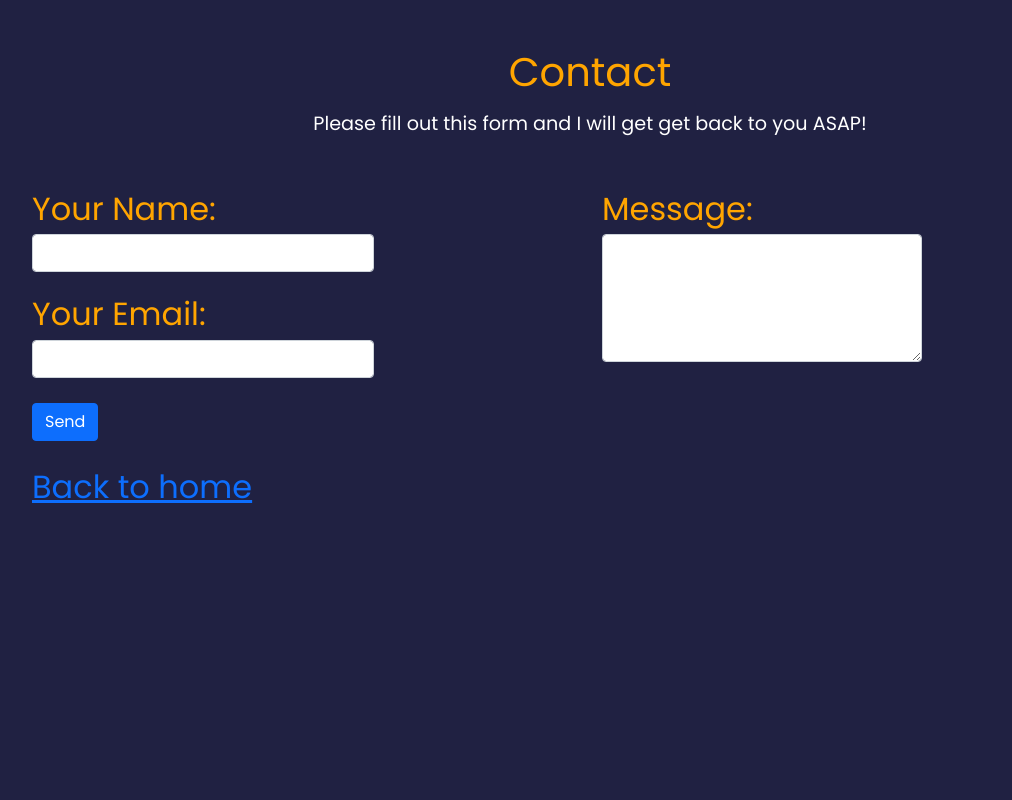
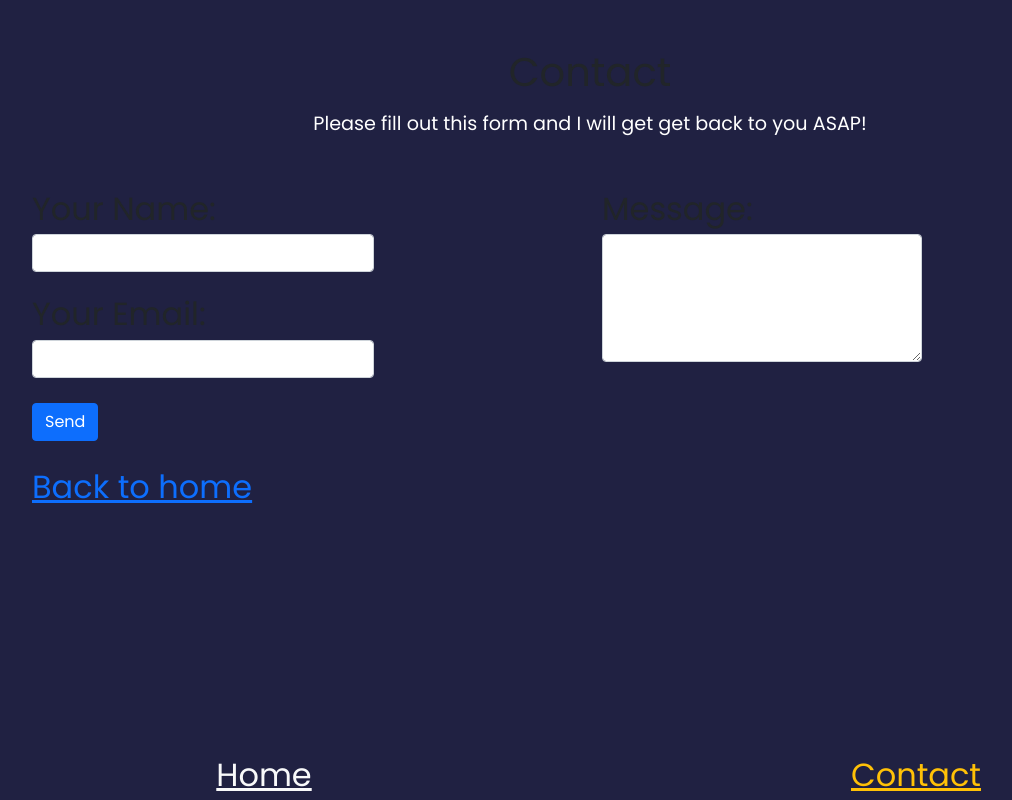
Before and after one commit to digisoup/new-landing, a React (Create React App) app: page /#/contact in a window 1280 px wide. Shown: the whole page, without its empty margins (50-1062 px from the left). Built offline with nearby package versions, Linux system fonts and the light colour scheme.

Commit message:
navlink footer

```diff
--- a/src/App.js
+++ b/src/App.js
@@ -1,6 +1,7 @@
 import { HashRouter, Routes, Route } from "react-router-dom";
 import Header from "./components/Header";
 import Contact from "./components/Contact";
+import Navbar from "./components/Navbar";
 function App() {
   return (
     <HashRouter>
@@ -8,6 +9,7 @@ function App() {
         <Route path="/" element={<Header />} />
         <Route path="/contact" element={<Contact />} />
       </Routes>
+      <Navbar />
     </HashRouter>
   );
 }
--- a/src/components/Header.jsx
+++ b/src/components/Header.jsx
@@ -11,7 +11,7 @@ function Header() {
 
     </div>
     <div className="row"><Link to="/contact"><button className="btn btn-primary m-5">Contact Me</button></Link></div>
-    <div className="row  mb-5">
+    <div className="row typist mb-5">
     <Typist sentences={['Web Development', 'Mobile Apps', 'Business Tools', 'Digital Marketing', 'Social Media Management']} loop={true} />
     </div>
 
--- /dev/null
+++ b/src/components/Navbar.jsx
@@ -0,0 +1,29 @@
+import {NavLink} from 'react-router-dom'
+
+function Navbar() {
+  return (
+    <footer className='fixed-bottom text-center'>
+        <div className="row">
+            <div className="col home">
+                <NavLink to="/" className={({isActive}) =>
+                    isActive ? "link-warning" : 'link-light'
+
+                }>Home
+
+                </NavLink>
+
+            </div>
+            <div className="col">
+            <NavLink to="/contact" className={({isActive}) => isActive ? "link-warning" : "link-light"
+
+
+                }>Contact
+
+                </NavLink>
+            </div>
+        </div>
+    </footer>
+  )
+}
+
+export default Navbar
--- a/src/index.css
+++ b/src/index.css
@@ -2,7 +2,7 @@
 body {
   font-family: "Poppins", sans-serif;
   background-color: #202142;
-  color: orange;
+
   line-height: 1.6;
   font-size: 2rem;
 }
@@ -24,3 +24,6 @@ img {
   width: 20rem;
   height: 8rem;
 }
+.typist {
+  color: orange;
+}
```
